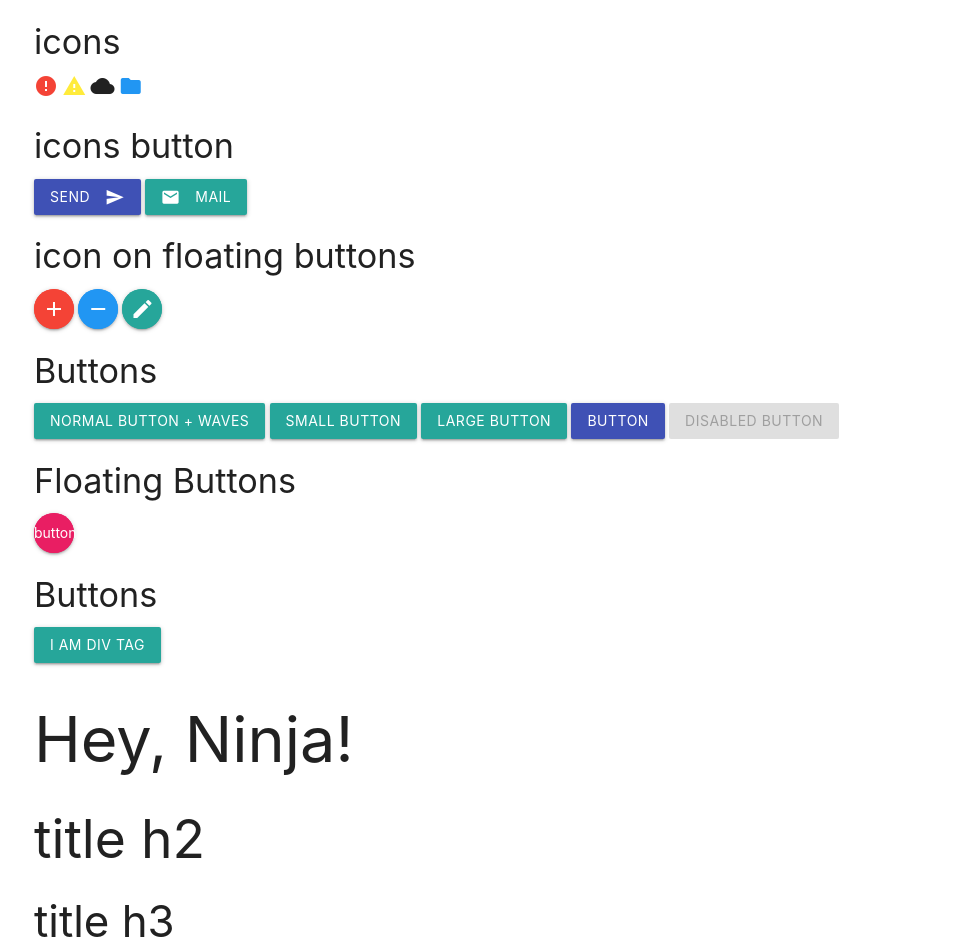
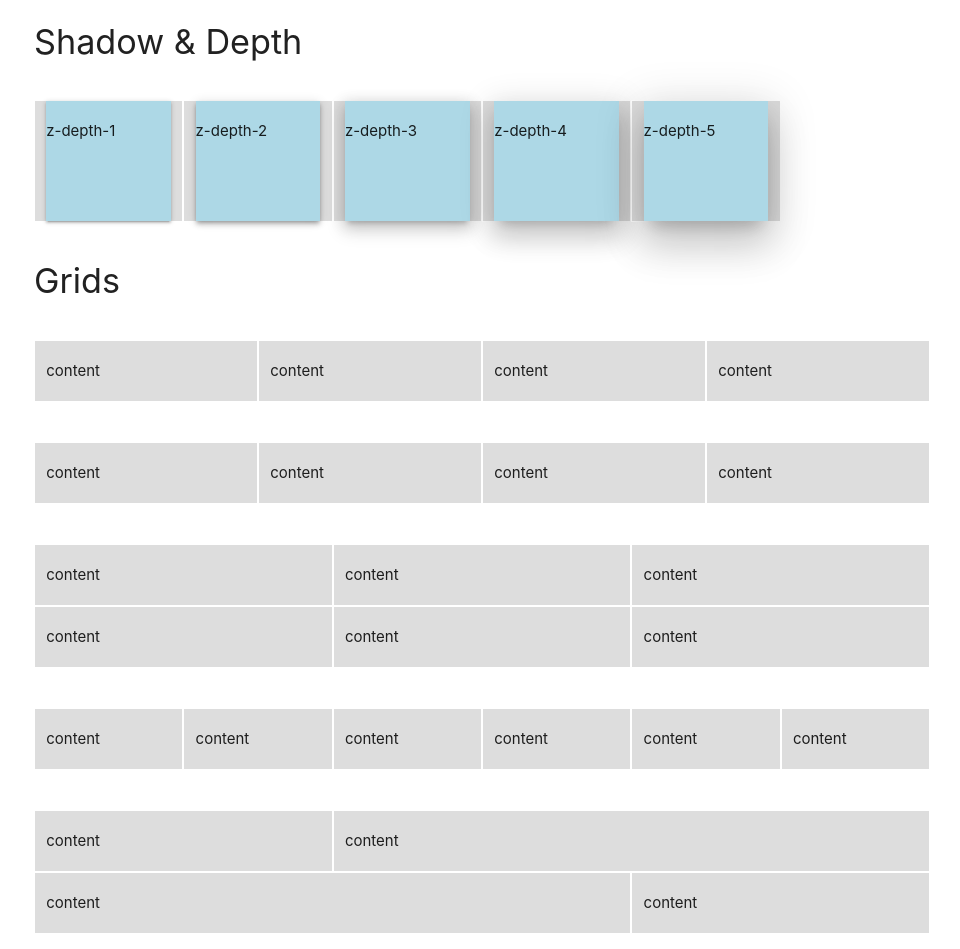
Before and after one commit to toshiyanishimura1963/materiarize-playlist, a plain HTML site: page index.html in a window 1280 px wide. Shown: the top 949 px of the page, without its empty margins (158-1118 px from the left). Drawn offline with nearby package versions, Linux system fonts and the light colour scheme.

Commit message:
index.html 2

```diff
--- a/index.html
+++ b/index.html
@@ -1,13 +1,18 @@
 <html lang="en">
-
   <head>
-    <meta charset="UTF-8">
-    <meta name="viewport" content="width=device-width, initial-scale=1.0">
-    <meta http-equiv="X-UA-Compatible" content="ie=edge">
+    <meta charset="UTF-8" />
+    <meta name="viewport" content="width=device-width, initial-scale=1.0" />
+    <meta http-equiv="X-UA-Compatible" content="ie=edge" />
     <!--Import Google Icon Font-->
-    <link href="https://fonts.googleapis.com/icon?family=Material+Icons" rel="stylesheet">
+    <link
+      href="https://fonts.googleapis.com/icon?family=Material+Icons"
+      rel="stylesheet"
+    />
     <!-- Compiled and minified CSS -->
-    <link rel="stylesheet" href="https://cdnjs.cloudflare.com/ajax/libs/materialize/1.0.0/css/materialize.min.css">
+    <link
+      rel="stylesheet"
+      href="https://cdnjs.cloudflare.com/ajax/libs/materialize/1.0.0/css/materialize.min.css"
+    />
     <!-- Compiled and minified JavaScript -->
     <script src="https://cdnjs.cloudflare.com/ajax/libs/materialize/1.0.0/js/materialize.min.js"></script>
     <title>Materiarize CSS</title>
@@ -15,10 +20,71 @@
       .box {
         height: 200px;
       }
+      .row > div {
+        padding: 10px;
+        background: #ddd;
+        border: 1px solid #fff;
+        line-height: 60px;
+      }
+      .row {
+        margin: 40px auto;
+      }
+      .col > div {
+        background: lightblue;
+        height: 120px;
+      }
     </style>
   </head>
 
   <body>
+    <div class="container">
+      <h4>Shadow & Depth</h4>
+      <div class="row">
+        <div class="col s2"><div class="z-depth-1">z-depth-1</div></div>
+        <div class="col s2"><div class="z-depth-2">z-depth-2</div></div>
+        <div class="col s2"><div class="z-depth-3">z-depth-3</div></div>
+        <div class="col s2"><div class="z-depth-4">z-depth-4</div></div>
+        <div class="col s2"><div class="z-depth-5">z-depth-5</div></div>
+      </div>
+    </div>
+    <div class="container">
+      <h4>Grids</h4>
+      <div class="row">
+        <div class="col s3">content</div>
+        <div class="col s3">content</div>
+        <div class="col s3">content</div>
+        <div class="col s3">content</div>
+      </div>
+      <div class="row">
+        <div class="col s6 m3">content</div>
+        <div class="col s6 m3">content</div>
+        <div class="col s6 m3">content</div>
+        <div class="col s6 m3">content</div>
+      </div>
+      <div class="row">
+        <div class="col s12 m6 l4">content</div>
+        <div class="col s12 m6 l4">content</div>
+        <div class="col s12 m6 l4">content</div>
+        <div class="col s12 m6 l4">content</div>
+        <div class="col s12 m6 l4">content</div>
+        <div class="col s12 m6 l4">content</div>
+      </div>
+      <div class="row">
+        <div class="col s12 m6 l4 xl2">content</div>
+        <div class="col s12 m6 l4 xl2">content</div>
+        <div class="col s12 m6 l4 xl2">content</div>
+        <div class="col s12 m6 l4 xl2">content</div>
+        <div class="col s12 m6 l4 xl2">content</div>
+        <div class="col s12 m6 l4 xl2">content</div>
+      </div>
+      <div class="row">
+        <div class="col s12 m4">content</div>
+        <div class="col s12 m8">content</div>
+        <div class="col s12 m8">content</div>
+        <div class="col s12 m4">content</div>
+      </div>
+    </div>
+
     <div class="container">
       <h4>icons</h4>
       <i class="material-icons red-text">error</i>
@@ -28,18 +94,22 @@
 
       <h4>icons button</h4>
       <a href="#" class="btn indigo">
-            <spn>send</spn>
-            <i class="material-icons right">send</i>
+        <spn>send</spn> <i class="material-icons right">send</i>
       </a>
       <a href="#" class="btn waves-effect waves-light ">
-            <spn>mail</spn>
-            <i class="material-icons left">mail</i>
+        <spn>mail</spn> <i class="material-icons left">mail</i>
       </a>
 
       <h4>icon on floating buttons</h4>
-        <a href="#" class="btn-floating pulse red"><i class="material-icons">add</i></a>
-        <a href="#" class="btn-floating pulse blue"><i class="material-icons">remove</i></a>
-        <a href="#" class="btn-floating pulse orage"><i class="material-icons">edit</i></a>
+      <a href="#" class="btn-floating pulse red"
+        ><i class="material-icons">add</i></a
+      >
+      <a href="#" class="btn-floating pulse blue"
+        ><i class="material-icons">remove</i></a
+      >
+      <a href="#" class="btn-floating pulse orage"
+        ><i class="material-icons">edit</i></a
+      >
     </div>
     <div class="container">
       <h4>Buttons</h4>
@@ -85,11 +155,13 @@
       <h5>Vertical alignment</h5>
     </div>
     <div class="container">
-        <p class="truncate">Alt+クリックでカーソル追加。コマンド「マルチ
-            カーソルの修飾キーを切り替える」(ToggleMulti-CursorModifier、メニューバーの場合は選択の中にある)を実行するとtrl+クリックに切り替わる。Alt+Ctrl+↑/↓マルチカーソルを上/下に追加Ctrl+D　ハイライト（もしくは選択）された文字列を選択に追加し、マルチカーソルモードにする。Ctrl+Shift+L　ハイライト（もしくは選択）された文字列と一致する文字列をすべて選択し、マルチカーソルモードにする。Alt+Shift+ドラッグで矩形選択後、マルチカーソルモードになる。Esc　マルチカーソルを解除する。</p>
+      <p class="truncate">
+        Alt+クリックでカーソル追加。コマンド「マルチ
+        カーソルの修飾キーを切り替える」(ToggleMulti-CursorModifier、メニューバーの場合は選択の中にある)を実行するとtrl+クリックに切り替わる。Alt+Ctrl+↑/↓マルチカーソルを上/下に追加Ctrl+D
+        ハイライト（もしくは選択）された文字列を選択に追加し、マルチカーソルモードにする。Ctrl+Shift+L
+        ハイライト（もしくは選択）された文字列と一致する文字列をすべて選択し、マルチカーソルモードにする。Alt+Shift+ドラッグで矩形選択後、マルチカーソルモードになる。Esc
+        マルチカーソルを解除する。
+      </p>
     </div>
-
-
   </body>
-
 </html>
```
Lines whose indentation alone changed are shown as unchanged.
